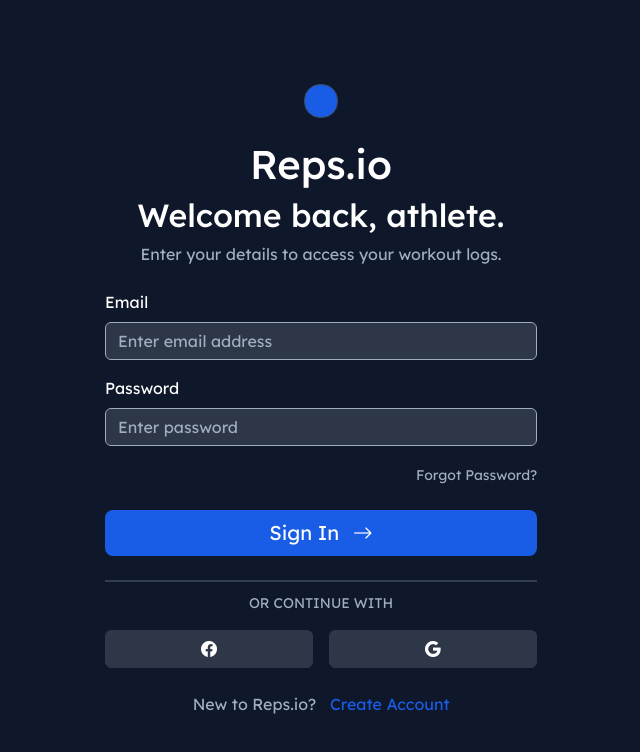
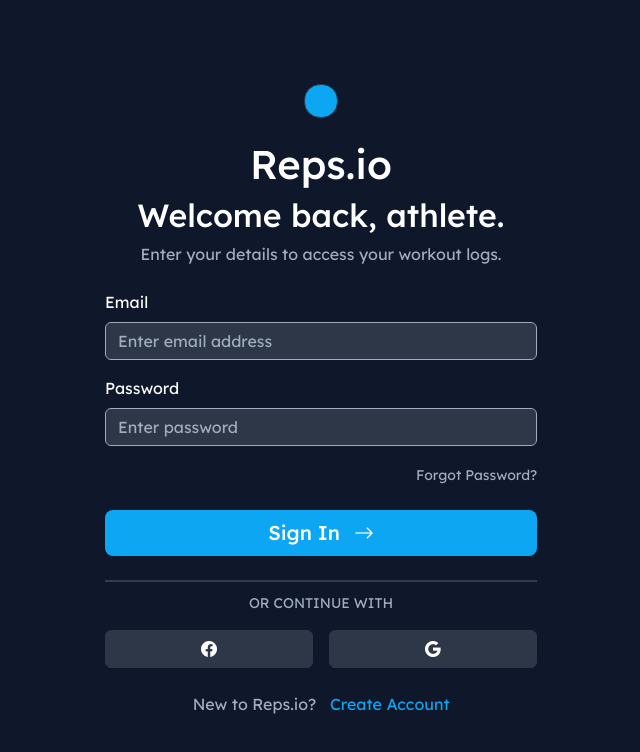
Before and after one commit to bljr07/Reps.io, a Vue app in the folder frontend/: page /login in a window 1280 px wide. Shown: the top 752 px of the page, without its empty margins (319-959 px from the left). Built offline with nearby package versions, Linux system fonts and the light colour scheme; no server answers.

Commit message:
UPDATE: Updated colors and added custom css classes

```diff
--- a/frontend/index.html
+++ b/frontend/index.html
@@ -9,6 +9,7 @@
     <link rel="preconnect" href="https://fonts.googleapis.com">
     <link rel="preconnect" href="https://fonts.gstatic.com" crossorigin>
     <link href="https://fonts.googleapis.com/css2?family=Lexend:wght@300;400;500;600;700&display=swap" rel="stylesheet">
+    <link href="https://fonts.googleapis.com/css2?family=Material+Symbols+Outlined:wght,FILL@100..700,0..1&display=swap" rel="stylesheet" />
   </head>
   <body>
     <div id="app"></div>
--- a/frontend/src/assets/main.scss
+++ b/frontend/src/assets/main.scss
@@ -2,17 +2,18 @@
 $font-family-base: 'Lexend', sans-serif;
 
 // Brand Colors
-$primary: #195de6;
+$primary: #0da6f2;
 $secondary: #2d3748;
 $info: #a0aec0;
 
 // Body & Backgrounds
 $body-bg: #0f172a;
 $body-color: #ffffff;
+$surface-card: #1c2a33;   // Slightly lighter for cards
 
 // Custom Variables (Things Bootstrap doesn't have by default)
-$primary-hover: #224abe;
-$border-color: #3a465b;
+$primary-hover: #0b8acb;
+$border-color: #2a3b47;
 
 /* 2. Import Bootstrap */
 // This will generate all CSS using YOUR variables above
@@ -25,7 +26,14 @@
   // Background and Font are now handled automatically by Bootstrap's $body-bg variable!
 }
 
-/* 4. Custom Input Fields */
+body {
+  background-color: $body-bg;
+  color: $body-color;
+  padding-bottom: 80px; /* Space for Bottom Nav */
+}
+
+/* 4. Custom Styling */
+// Forms
 .form-control-dark {
   background-color: #{$secondary};
   color: #{$white};
@@ -41,6 +49,42 @@
   }
 }
 
+// Cards
+.card-custom {
+  background-color: $surface-card;
+  border: 1px solid $border-color;
+  border-radius: 12px; // rounded-xl
+  padding: 1rem;
+}
+
+/* Floating Action Button (FAB) */
+.fab-container {
+  position: fixed;
+  bottom: 100px;
+  left: 0;
+  right: 0;
+  display: flex;
+  justify-content: center;
+  z-index: 30;
+  pointer-events: none; // Let clicks pass through outside the button
+
+  .btn-fab {
+    pointer-events: auto;
+    background-color: $primary;
+    color: white;
+    border: none;
+    border-radius: 16px;
+    padding: 1rem 2rem;
+    font-weight: 700;
+    box-shadow: 0 12px 24px -8px rgba($primary, 0.5);
+    transition: transform 0.2s;
+
+    &:active {
+      transform: scale(0.95);
+    }
+  }
+}
+
 /* Custom Animation Utility */
 .hover-expand {
   display: inline-block; // Transform only works on block/inline-block elements
@@ -52,3 +96,9 @@
     text-decoration: none !important; // Ensure underline doesn't appear
   }
 }
+
+/* Material Symbols Utility */
+.material-symbols-outlined {
+  font-variation-settings: 'FILL' 1, 'wght' 400, 'GRAD' 0, 'opsz' 24;
+  vertical-align: middle;
+}
--- a/frontend/src/views/LoginView.vue
+++ b/frontend/src/views/LoginView.vue
@@ -49,7 +49,7 @@
 
         <button
           type="submit"
-          class="btn btn-primary btn-lg w-100 py-2 hover-expand"
+          class="btn btn-primary btn-lg w-100 py-2 hover-expand text-white fw-medium"
           :disabled="isLoading"
           style="border: none;"
         >
```
